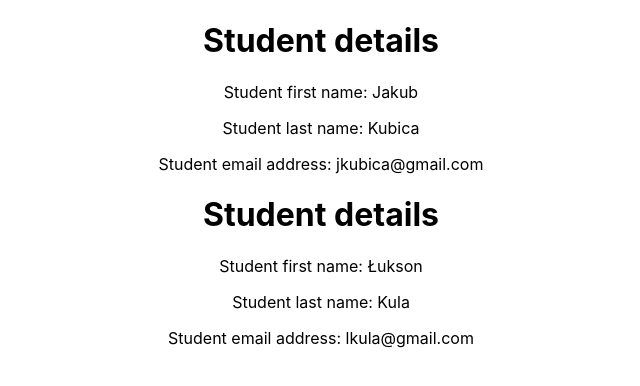
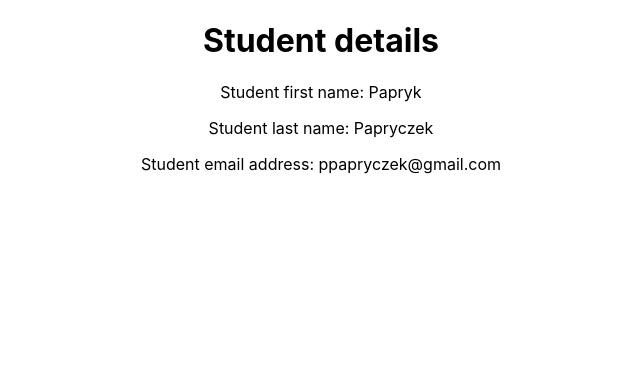
Before and after one commit to jkucaba/ReactJS_fund, a React (Create React App) app: page / in a window 1280 px wide. Shown: the top 386 px of the page, without its empty margins (319-959 px from the left). Built offline with nearby package versions, Linux system fonts and the light colour scheme.

Commit message:
Accessing object from parent object in child object

```diff
--- a/src/App.js
+++ b/src/App.js
@@ -25,7 +25,7 @@ const student = {
       <SC />
       <MC />*/}
       {/* <HelloWorld/ > */}
-      <Student
+      {/* <Student
       firstName = "Jakub"
       lastName = "Kubica"
       email = "jkubica@gmail.com"
@@ -35,11 +35,11 @@ const student = {
       firstName = "Łukson"
       lastName = "Kula"
       email = "lkula@gmail.com"
+      /> */}
+
+      <Student
+      student = {student}
       />
-
-      {/* <Student
-      student = {student}
-      /> */}
     </div>
   );
 }
--- a/src/components/Student.js
+++ b/src/components/Student.js
@@ -2,9 +2,9 @@ const Student = (props) => {
     return (
         <div>
             <h1>Student details</h1>
-            <p>Student first name: {props.firstName}</p>
-            <p>Student last name: {props.lastName}</p>
-            <p>Student email address: {props.email}</p>
+            <p>Student first name: {props.student.firstName}</p>
+            <p>Student last name: {props.student.lastName}</p>
+            <p>Student email address: {props.student.email}</p>
         </div>
     )
 }
```
